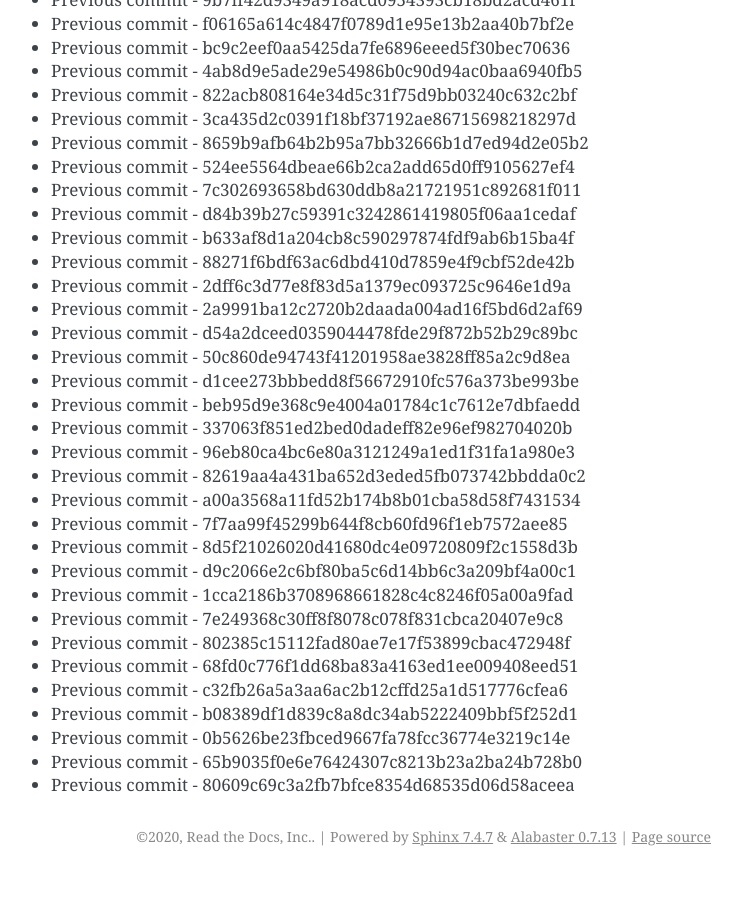
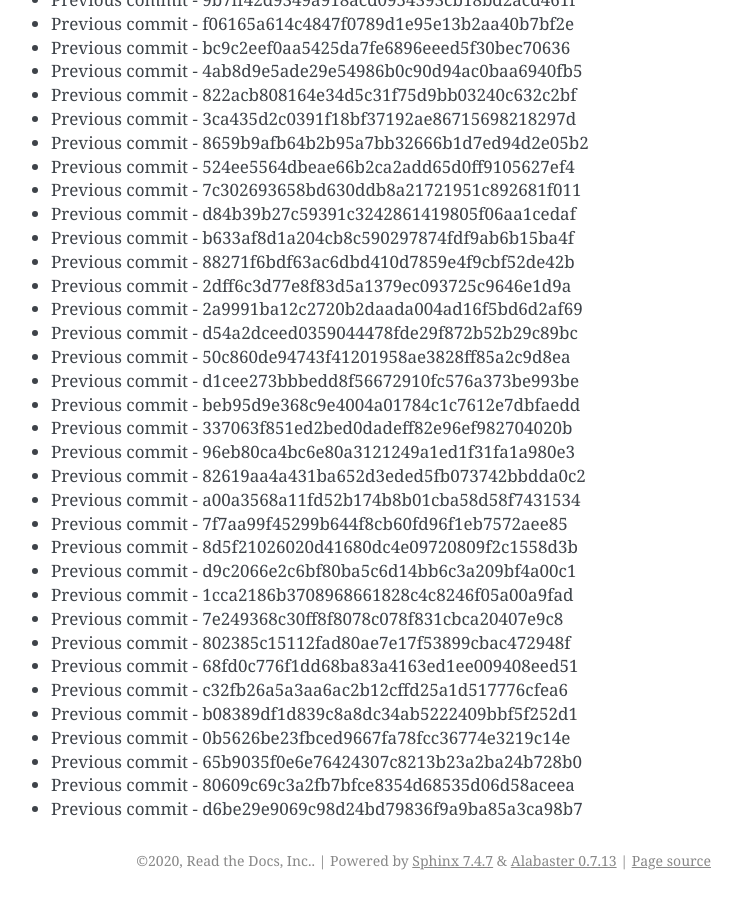
Before and after one commit to readthedocs/rtd-git-stresstest, a Sphinx documentation site: the page built from docs/updates.rst, in a window 1280 px wide and 900 px high, scrolled down 80851 px. Shown: the whole window, without its empty margins (399-1141 px from the left). Built offline with Sphinx 7.4.7, drawn with Linux system fonts in a browser that asks for light colours; before the commit the page ends 81727 px from its top, so only the background shows below that.

Commit message:
Generating commit from previous: d6be29e9069c98d24bd79836f9a9ba85a3ca98b7

```diff
--- a/docs/updates.rst
+++ b/docs/updates.rst
@@ -3429,3 +3429,4 @@ It can be tested for any performance characteristics.
 * Previous commit - 0b5626be23fbced9667fa78fcc36774e3219c14e
 * Previous commit - 65b9035f0e6e76424307c8213b23a2ba24b728b0
 * Previous commit - 80609c69c3a2fb7bfce8354d68535d06d58aceea
+* Previous commit - d6be29e9069c98d24bd79836f9a9ba85a3ca98b7
```
